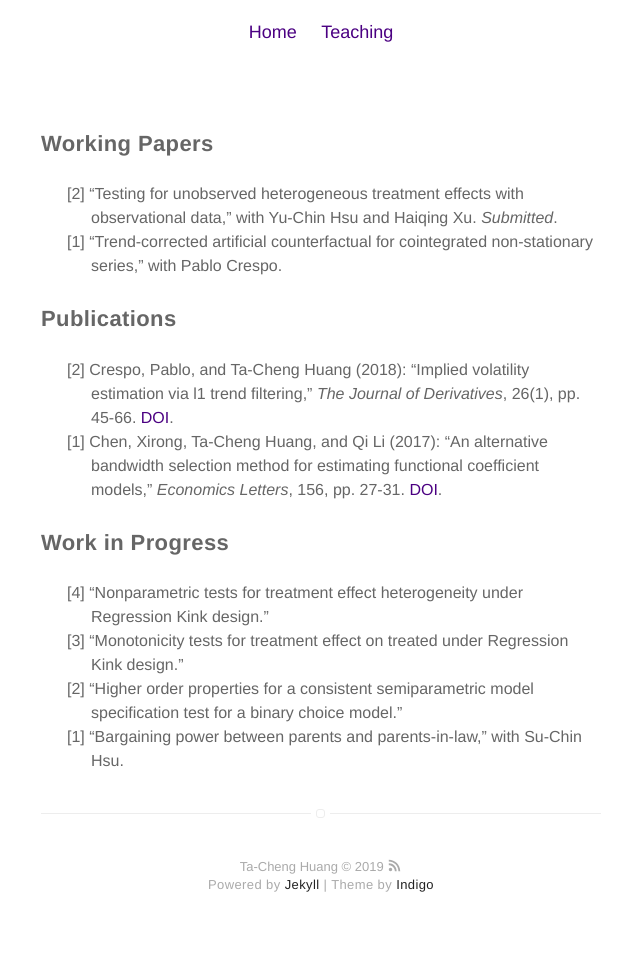
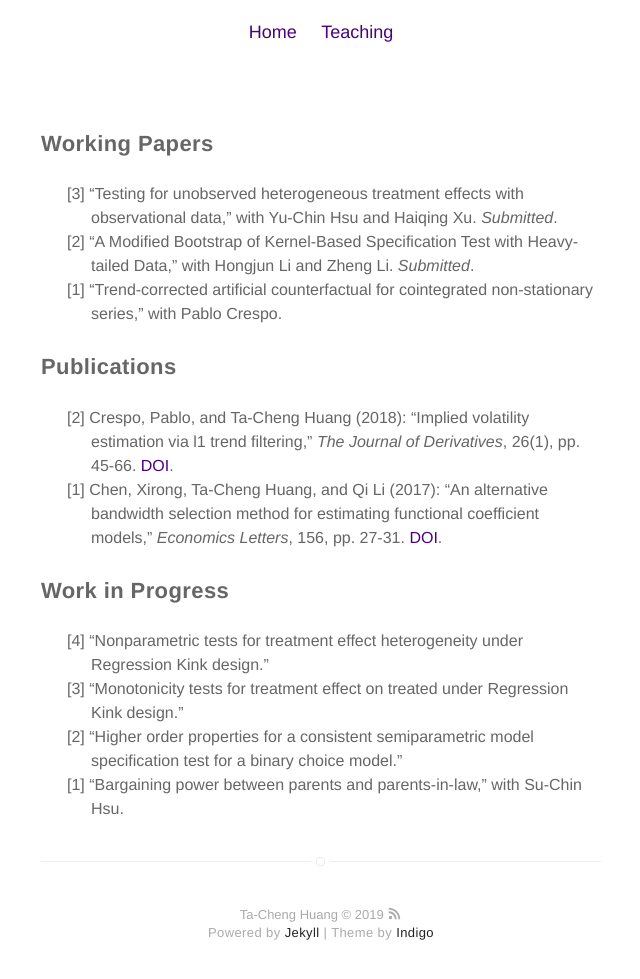
Before and after one commit to tchuang5/tchuang.github.io, a Jekyll site: the page built from research.md, in a window 1280 px wide and 1004 px high. Shown: the top 979 px of the window, without its empty margins (319-959 px from the left). Built offline with Jekyll 4.4.1, drawn with Linux system fonts in a browser that asks for light colours.

Commit message:
Commit Oct1619

```diff
--- a/research.md
+++ b/research.md
@@ -15,14 +15,15 @@ a {text-decoration: none}
 
 <!--<h2 style="color:#4b0082; font-size:24px ">Research</h2>-->
 <p class="firstlevel"> Working Papers</p>
-<ol style="counter-reset: list 3">
+<ol style="counter-reset: list 4">
 	<li> &ldquo;Testing for unobserved heterogeneous treatment effects with observational data,&rdquo; with Yu-Chin Hsu and Haiqing Xu. <em>Submitted</em>. </li>
+	<li> &ldquo;A Modified Bootstrap of Kernel-Based Specification Test with Heavy-tailed Data,&rdquo; with Hongjun Li and Zheng Li.  <em>Submitted</em>. </li>
 	<li> &ldquo;Trend-corrected artificial counterfactual for cointegrated non-stationary series,&rdquo; with Pablo Crespo. </li>
 </ol>
 
 <p class="firstlevel"> Publications</p>
 <ol style="counter-reset: list 3">
-	<li>  Crespo, Pablo, and Ta-Cheng Huang (2018): &ldquo;Implied volatility estimation via l1 trend filtering,&rdquo; <em>The Journal of Derivatives</em>, 26(1), pp. 45-66.  <a class = "link" href = "https://jod.iijournals.com/content/26/1/45">DOI</a>. </li>
+	<li>  Crespo, Pablo, and Ta-Cheng Huang (2018): &ldquo;Implied volatility estimation via l1 trend filtering,&rdquo; <em>The Journal of Derivatives</em>, 26(1), pp. 45-66.  <a class = "link" href = "https://doi.org/10.3905/jod.2018.26.1.045">DOI</a>. </li>
 	<li> Chen, Xirong, Ta-Cheng Huang, and Qi Li (2017): &ldquo;An alternative bandwidth selection method for estimating functional coefficient models,&rdquo; <em>Economics Letters</em>, 156, pp. 27-31.  <a class = "link" href = "https://doi.org/10.1016/j.econlet.2017.03.009">DOI</a>. </li>
 </ol>
 
```
Also changed, not shown: 2 other files.
